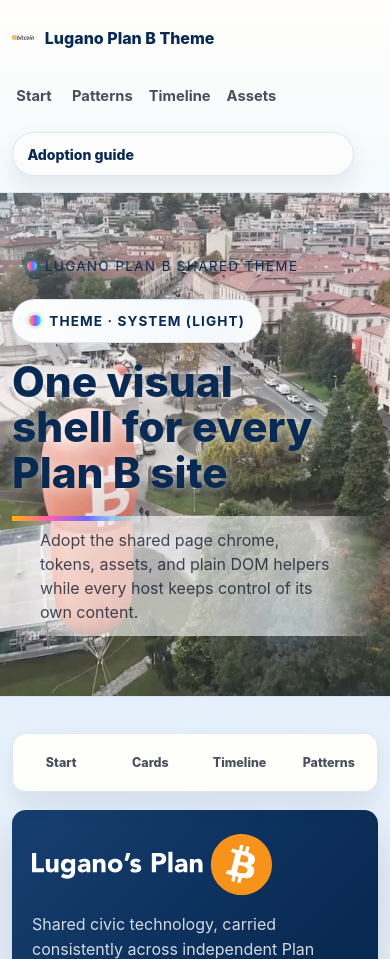
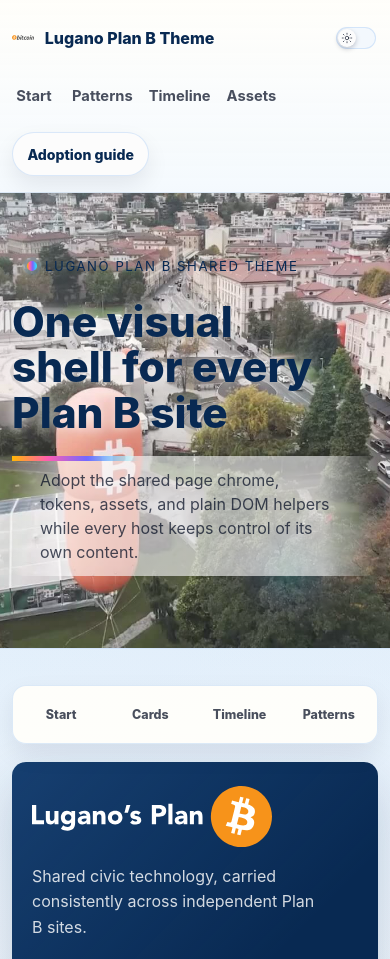
Before and after one commit to LuganoPlanB/vite-theme, a website built with Vite: page index.html in a window 390 px wide. Shown: the top 959 px of the page. Built offline with nearby package versions, Linux system fonts and the light colour scheme.

Commit message:
feat(theme): add animated header appearance switch

```diff
--- a/src/theme/index.js
+++ b/src/theme/index.js
@@ -8,7 +8,30 @@ import {
 export const defaultPlanBThemeContent = createDefaultPlanBThemeContent();
 const PLANB_THEME_STORAGE_KEY = "planb-color-scheme";
 const PLANB_THEMES = new Set(["light", "dark"]);
-const PLANB_THEME_PREFERENCES = ["system", "light", "dark"];
+
+const planBThemeToggleMarkup = `
+  <button
+    type="button"
+    class="planb-theme-toggle"
+    data-planb-theme-toggle
+    role="switch"
+    aria-checked="false"
+    aria-label="Switch to dark theme"
+    title="Switch to dark theme"
+  >
+    <span class="planb-theme-toggle__track" aria-hidden="true">
+      <span class="planb-theme-toggle__thumb">
+        <svg class="planb-theme-toggle__icon planb-theme-toggle__icon--sun" viewBox="0 0 24 24" aria-hidden="true">
+          <circle cx="12" cy="12" r="3.5"></circle>
+          <path d="M12 2.5v2M12 19.5v2M4.6 4.6 6 6M18 18l1.4 1.4M2.5 12h2M19.5 12h2M4.6 19.4 6 18M18 6l1.4-1.4"></path>
+        </svg>
+        <svg class="planb-theme-toggle__icon planb-theme-toggle__icon--moon" viewBox="0 0 24 24" aria-hidden="true">
+          <path d="M20.2 15.1A8.4 8.4 0 0 1 8.9 3.8 8.5 8.5 0 1 0 20.2 15Z"></path>
+        </svg>
+      </span>
+    </span>
+  </button>
+`;
 
 /**
  * Creates the site-level navigation header used above the hero.
@@ -38,9 +61,12 @@ export function createPlanBSiteHeader(siteHeaderContent = {}) {
             .join("")}
         </ul>
       </nav>
+      <div class="planb-site-header__actions">
         <a class="planb-header-action" href="${escapeHtml(siteHeader.action.href)}">
           ${escapeHtml(siteHeader.action.label)}
         </a>
+        ${planBThemeToggleMarkup}
+      </div>
     </div>
   `;
 
@@ -58,17 +84,12 @@ export function createPlanBHeader(headerContent = {}) {
   const element = document.createElement("section");
 
   element.className = "planb-hero";
+  element.setAttribute("aria-labelledby", "planb-hero-title");
   element.innerHTML = `
       <div class="planb-hero__overlay"></div>
       <div class="planb-container planb-hero__inner">
         <p class="planb-eyebrow">${escapeHtml(header.eyebrow)}</p>
-      <button
-        type="button"
-        class="planb-theme-toggle"
-        data-planb-theme-toggle
-        aria-live="polite"
-      ></button>
-      <h1>${escapeHtml(header.title)}</h1>
+        <h1 id="planb-hero-title">${escapeHtml(header.title)}</h1>
         <p class="planb-lede">${escapeHtml(header.lede)}</p>
       </div>
   `;
@@ -202,24 +223,21 @@ export function initializePlanBThemeToggle({
       return null;
     }
   };
-  const writePreference = (preference) => {
+  let preference = readPreference();
+
+  const writePreference = (nextPreference) => {
+    preference = nextPreference;
+
     try {
-      if (preference === "system") {
-        storage?.removeItem(PLANB_THEME_STORAGE_KEY);
-      } else {
-        storage?.setItem(PLANB_THEME_STORAGE_KEY, preference);
-      }
+      storage?.setItem(PLANB_THEME_STORAGE_KEY, nextPreference);
     } catch {
       // A blocked storage API should not prevent the in-page theme control from working.
     }
   };
   const getSystemPreference = () => (mediaQueryList?.matches ? "dark" : "light");
   const getActiveTheme = () => root.dataset.theme || getSystemPreference();
-  const formatTheme = (theme) => `${theme.charAt(0).toUpperCase()}${theme.slice(1)}`;
 
   const syncTheme = () => {
-    const preference = readPreference();
-
     if (preference) {
       root.dataset.theme = preference;
       metaColorScheme.content = preference;
@@ -229,43 +247,35 @@ export function initializePlanBThemeToggle({
     }
 
     const activeTheme = getActiveTheme();
-    const currentPreference = preference || "system";
-    const currentIndex = PLANB_THEME_PREFERENCES.indexOf(currentPreference);
-    const nextTheme = PLANB_THEME_PREFERENCES[(currentIndex + 1) % PLANB_THEME_PREFERENCES.length];
-    const visiblePreference =
-      currentPreference === "system"
-        ? `System (${formatTheme(activeTheme)})`
-        : formatTheme(currentPreference);
+    const nextTheme = activeTheme === "dark" ? "light" : "dark";
+    const accessibleLabel = `Switch to ${nextTheme} theme`;
 
-    themeToggle.dataset.themePreference = currentPreference;
+    themeToggle.dataset.themePreference = preference || "system";
     themeToggle.dataset.themeTarget = nextTheme;
     themeToggle.dataset.activeTheme = activeTheme;
-    themeToggle.textContent = `Theme · ${visiblePreference}`;
-    themeToggle.setAttribute(
-      "aria-label",
-      `Theme preference is ${visiblePreference}. Activate to use ${nextTheme} preference.`,
-    );
-    themeToggle.title = `Use ${nextTheme} preference`;
+    themeToggle.setAttribute("role", "switch");
+    themeToggle.setAttribute("aria-checked", String(activeTheme === "dark"));
+    themeToggle.setAttribute("aria-label", accessibleLabel);
+    themeToggle.title = accessibleLabel;
+
+    if (!themeToggle.querySelector?.(".planb-theme-toggle__track")) {
+      themeToggle.textContent = accessibleLabel;
+    }
   };
 
   const handleToggleClick = () => {
-    const nextTheme = PLANB_THEME_PREFERENCES.includes(themeToggle.dataset.themeTarget)
+    const nextTheme = PLANB_THEMES.has(themeToggle.dataset.themeTarget)
       ? themeToggle.dataset.themeTarget
-      : "system";
+      : getActiveTheme() === "dark"
+        ? "light"
+        : "dark";
 
     writePreference(nextTheme);
-
-    if (nextTheme === "system") {
-      delete root.dataset.theme;
-    } else {
-      root.dataset.theme = nextTheme;
-    }
-
     syncTheme();
   };
 
   const handleSystemChange = () => {
-    if (!readPreference()) {
+    if (!preference) {
       syncTheme();
     }
   };
@@ -290,7 +300,7 @@ export function initializePlanBThemeToggle({
         mediaQueryList.removeListener(handleSystemChange);
       }
     },
-    getPreference: readPreference,
+    getPreference: () => preference,
   };
 }
 
--- a/src/theme/theme.css
+++ b/src/theme/theme.css
@@ -336,6 +336,12 @@ h3 {
   padding: 16px 0;
 }
 
+.planb-site-header__actions {
+  display: flex;
+  gap: 0.5rem;
+  align-items: center;
+}
+
 .planb-brand,
 .planb-site-nav a,
 .planb-header-action {
@@ -470,52 +476,104 @@ h3 {
 }
 
 .planb-theme-toggle {
-  display: inline-flex;
-  align-items: center;
-  justify-content: center;
-  gap: 0.55rem;
-  justify-self: end;
-  align-self: start;
-  min-width: 12rem;
-  min-height: 2.75rem;
-  padding: 0.7rem 1rem;
+  display: grid;
+  flex: 0 0 auto;
+  place-items: center;
+  width: 2.75rem;
+  height: 2.75rem;
+  margin: 0;
+  padding: 0;
+  border: 0;
+  background: transparent;
+  color: var(--planb-color-text-soft);
+  font: inherit;
+  cursor: pointer;
+}
+
+.planb-theme-toggle__track {
+  position: relative;
+  display: block;
+  width: 2.5rem;
+  height: 1.375rem;
   border: var(--planb-border-soft);
   border-radius: 999px;
-  background:
-    linear-gradient(90deg, transparent 0%, color-mix(in srgb, var(--planb-color-panel) 92%, white 8%) 15%, color-mix(in srgb, var(--planb-color-panel-strong) 96%, transparent) 85%, transparent 100%),
-    var(--planb-color-panel);
-  color: var(--planb-color-accent-strong);
-  font: inherit;
-  font-size: 0.85rem;
-  font-weight: 700;
-  letter-spacing: 0.08em;
-  text-transform: uppercase;
-  cursor: pointer;
-  box-shadow: 0 12px 24px color-mix(in srgb, var(--planb-color-text) 10%, transparent);
-  transition:
-    transform 160ms ease,
-    border-color 160ms ease,
-    box-shadow 160ms ease;
+  background: var(--planb-color-panel-strong);
+  transition: border-color 200ms cubic-bezier(0.16, 1, 0.3, 1);
 }
 
-.planb-theme-toggle::before {
-  content: "";
-  width: 0.72rem;
-  height: 0.72rem;
-  border-radius: 999px;
-  background: var(--planb-gradient-rainbow);
-  box-shadow: 0 0 0 3px color-mix(in srgb, var(--planb-color-accent) 14%, transparent);
+.planb-theme-toggle__thumb {
+  position: absolute;
+  inset: 1px auto auto 1px;
+  display: grid;
+  place-items: center;
+  width: 1.125rem;
+  height: 1.125rem;
+  border-radius: 50%;
+  background: var(--planb-color-panel);
+  color: var(--planb-color-text-soft);
+  box-shadow: 0 2px 5px color-mix(in srgb, var(--planb-color-text) 22%, transparent);
+  transition:
+    color 200ms cubic-bezier(0.16, 1, 0.3, 1),
+    transform 200ms cubic-bezier(0.16, 1, 0.3, 1);
 }
 
-.planb-theme-toggle:hover {
-  border-color: color-mix(in srgb, var(--planb-color-accent) 44%, transparent);
-  transform: translateY(-1px);
-  box-shadow: 0 16px 30px color-mix(in srgb, var(--planb-color-accent) 20%, transparent);
+.planb-theme-toggle__icon {
+  position: absolute;
+  width: 0.75rem;
+  height: 0.75rem;
+  fill: none;
+  stroke: currentColor;
+  stroke-linecap: round;
+  stroke-linejoin: round;
+  stroke-width: 1.8;
+  transition: opacity 140ms ease;
+}
+
+.planb-theme-toggle__icon--sun {
+  opacity: 1;
+}
+
+.planb-theme-toggle__icon--moon {
+  opacity: 0;
+}
+
+.planb-theme-toggle[data-active-theme="dark"] .planb-theme-toggle__thumb {
+  transform: translateX(1.125rem);
+}
+
+.planb-theme-toggle[data-active-theme="dark"] .planb-theme-toggle__icon--sun {
+  opacity: 0;
+}
+
+.planb-theme-toggle[data-active-theme="dark"] .planb-theme-toggle__icon--moon {
+  opacity: 1;
+}
+
+.planb-theme-toggle:hover .planb-theme-toggle__track {
+  border-color: var(--planb-color-accent);
 }
 
 .planb-theme-toggle:focus-visible {
   outline: 2px solid var(--planb-color-focus);
-  outline-offset: 3px;
+  outline-offset: 1px;
+  border-radius: 999px;
+}
+
+/* Keep custom host markup aligned if it uses the public toggle class directly. */
+.planb-theme-toggle:not(:has(.planb-theme-toggle__track)) {
+  display: inline-flex;
+  align-items: center;
+  justify-content: center;
+  width: auto;
+  min-width: 2.75rem;
+  min-height: 2.75rem;
+  padding: 0.7rem 0.9rem;
+  border: var(--planb-border-soft);
+  border-radius: 999px;
+  background: var(--planb-color-panel);
+  color: var(--planb-color-accent-strong);
+  font-size: 0.85rem;
+  font-weight: 700;
 }
 
 .planb-eyebrow::before {
@@ -1160,16 +1218,14 @@ h3 {
     margin-bottom: 20px;
   }
 
-  .planb-theme-toggle {
-    grid-column: 2 / 3;
-    margin-left: auto;
-  }
-
   .planb-hero h1 {
+    grid-column: 1 / 2;
     max-width: 18ch;
   }
 
   .planb-lede {
+    grid-column: 2 / 3;
+    grid-row: 2;
     align-self: end;
     margin: 0 0 0 auto;
   }
@@ -1196,23 +1252,35 @@ h3 {
     padding: 56px 0 60px;
   }
 
-  .planb-theme-toggle {
-    justify-self: start;
-    margin-bottom: 1rem;
-  }
-
   .planb-site-header__inner {
     display: grid;
     grid-template-columns: minmax(0, 1fr) auto;
     align-items: center;
   }
 
+  .planb-site-header__actions {
+    display: contents;
+  }
+
   .planb-site-nav {
     grid-column: 1 / -1;
+    grid-row: 2;
   }
 
   .planb-site-nav ul {
     justify-content: flex-start;
+  }
+
+  .planb-header-action {
+    grid-column: 1 / -1;
+    grid-row: 3;
+    width: fit-content;
+  }
+
+  .planb-theme-toggle {
+    grid-column: 2;
+    grid-row: 1;
+    justify-self: end;
   }
 
   .planb-panel {
@@ -1280,13 +1348,15 @@ h3 {
   .planb-button-link,
   .planb-header-action,
   .planb-skip-link,
-  .planb-theme-toggle {
+  .planb-theme-toggle,
+  .planb-theme-toggle__track,
+  .planb-theme-toggle__thumb,
+  .planb-theme-toggle__icon {
     transition: none;
   }
 
   .planb-button-link:hover,
-  .planb-header-action:hover,
-  .planb-theme-toggle:hover {
+  .planb-header-action:hover {
     transform: none;
   }
 }
--- a/test/theme.test.mjs
+++ b/test/theme.test.mjs
@@ -28,6 +28,10 @@ test("createPlanBHeader renders the hero as a non-banner section", () => {
         tagName,
         className: "",
         innerHTML: "",
+        attributes: {},
+        setAttribute(name, value) {
+          this.attributes[name] = value;
+        },
       };
     },
   };
@@ -40,8 +44,9 @@ test("createPlanBHeader renders the hero as a non-banner section", () => {
 
   assert.equal(hero.tagName, "section");
   assert.equal(hero.className, "planb-hero");
-  assert.match(hero.innerHTML, /data-planb-theme-toggle/);
-  assert.doesNotMatch(hero.innerHTML, /aria-pressed/);
+  assert.equal(hero.attributes["aria-labelledby"], "planb-hero-title");
+  assert.match(hero.innerHTML, /id="planb-hero-title"/);
+  assert.doesNotMatch(hero.innerHTML, /data-planb-theme-toggle/);
 });
 
 test("createPlanBSiteHeader renders brand navigation and action", () => {
@@ -67,6 +72,12 @@ test("createPlanBSiteHeader renders brand navigation and action", () => {
   assert.match(siteHeader.innerHTML, /aria-label="Primary"/);
   assert.match(siteHeader.innerHTML, /#projects/);
   assert.match(siteHeader.innerHTML, /mailto:test@example.com/);
+  assert.match(siteHeader.innerHTML, /class="planb-site-header__actions"/);
+  assert.match(siteHeader.innerHTML, /data-planb-theme-toggle/);
+  assert.match(siteHeader.innerHTML, /role="switch"/);
+  assert.match(siteHeader.innerHTML, /aria-checked="false"/);
+  assert.match(siteHeader.innerHTML, /planb-theme-toggle__icon--sun/);
+  assert.match(siteHeader.innerHTML, /planb-theme-toggle__icon--moon/);
 });
 
 test("site header and footer escape host-provided content", () => {
@@ -112,8 +123,12 @@ test("mountPlanBHeader prepends the header markup", () => {
         className: "",
         innerHTML: "",
         children: [],
+        attributes: {},
         append(child) {
           this.children.push(child);
+        },
+        setAttribute(name, value) {
+          this.attributes[name] = value;
         },
       };
     },
@@ -131,8 +146,7 @@ test("mountPlanBHeader prepends the header markup", () => {
   assert.equal(target.children[0], header);
   assert.match(header.innerHTML, /Custom/);
   assert.match(header.innerHTML, /Injected/);
-  assert.match(header.innerHTML, /data-planb-theme-toggle/);
-  assert.doesNotMatch(header.innerHTML, /aria-pressed/);
+  assert.doesNotMatch(header.innerHTML, /data-planb-theme-toggle/);
 });
 
 test("createPlanBFooter renders footer summary navigation and meta text", () => {
@@ -205,7 +219,7 @@ test("createPlanBPageShell appends header and main content", () => {
   assert.equal(shell.children[4], footer);
 });
 
-test("initializePlanBThemeToggle cycles system, light, dark, and back to system", () => {
+test("initializePlanBThemeToggle follows the system until a two-state choice is made", () => {
   const listeners = new Map();
   const themeToggle = {
     dataset: {},
@@ -263,37 +277,39 @@ test("initializePlanBThemeToggle cycles system, light, dark, and back to system"
 
   const controls = initializePlanBThemeToggle({ documentRef, storage, mediaQueryList });
 
-  assert.equal(themeToggle.textContent, "Theme · System (Light)");
+  assert.equal(themeToggle.textContent, "Switch to dark theme");
   assert.equal(themeToggle.dataset.themePreference, "system");
+  assert.equal(themeToggle.dataset.themeTarget, "dark");
+  assert.equal(themeToggle.dataset.activeTheme, "light");
+  assert.equal(themeToggle.attributes.role, "switch");
+  assert.equal(themeToggle.attributes["aria-checked"], "false");
+  assert.equal(themeToggle.attributes["aria-label"], "Switch to dark theme");
+  assert.equal(metaColorScheme.content, "light dark");
+
+  listeners.get("click")();
+
+  assert.equal(storage.getItem("planb-color-scheme"), "dark");
+  assert.equal(root.dataset.theme, "dark");
+  assert.equal(metaColorScheme.content, "dark");
+  assert.equal(themeToggle.textContent, "Switch to light theme");
   assert.equal(themeToggle.dataset.themeTarget, "light");
-  assert.equal(themeToggle.attributes["aria-pressed"], undefined);
-  assert.equal(metaColorScheme.content, "light dark");
+  assert.equal(themeToggle.dataset.activeTheme, "dark");
+  assert.equal(themeToggle.attributes["aria-checked"], "true");
+  assert.equal(controls.getPreference(), "dark");
 
   listeners.get("click")();
 
   assert.equal(storage.getItem("planb-color-scheme"), "light");
   assert.equal(root.dataset.theme, "light");
   assert.equal(metaColorScheme.content, "light");
-  assert.equal(themeToggle.textContent, "Theme · Light");
+  assert.equal(themeToggle.textContent, "Switch to dark theme");
   assert.equal(themeToggle.dataset.themeTarget, "dark");
+  assert.equal(themeToggle.attributes["aria-checked"], "false");
   assert.equal(controls.getPreference(), "light");
 
-  listeners.get("click")();
-
-  assert.equal(storage.getItem("planb-color-scheme"), "dark");
-  assert.equal(root.dataset.theme, "dark");
-  assert.equal(metaColorScheme.content, "dark");
-  assert.equal(themeToggle.textContent, "Theme · Dark");
-  assert.equal(themeToggle.dataset.themeTarget, "system");
-  assert.equal(controls.getPreference(), "dark");
-
-  listeners.get("click")();
-
-  assert.equal(storage.getItem("planb-color-scheme"), null);
-  assert.equal(root.dataset.theme, undefined);
-  assert.equal(metaColorScheme.content, "light dark");
-  assert.equal(themeToggle.textContent, "Theme · System (Light)");
-  assert.equal(controls.getPreference(), null);
+  mediaQueryList.matches = true;
+  mediaListeners.get("change")();
+  assert.equal(root.dataset.theme, "light");
 
   controls.dispose();
   assert.equal(listeners.has("click"), false);
```
Also changed, not shown: DESIGN.md (+2 -2 lines), README.md. Lines whose indentation alone changed are shown as unchanged.
